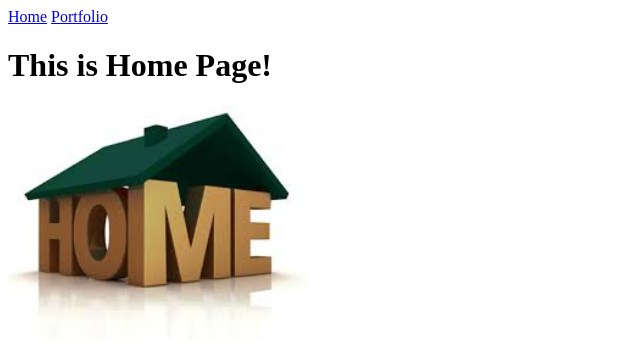
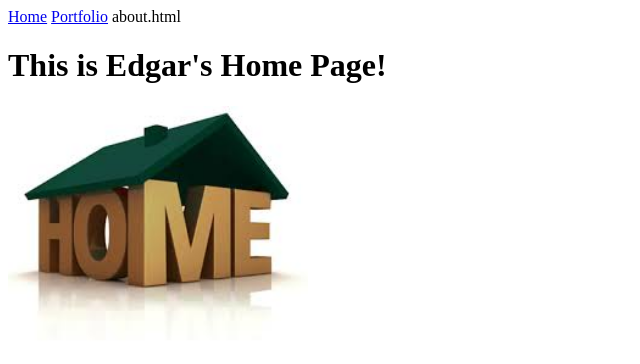
Before and after one commit to Emartinez754/Emartinez754.github.io, a plain HTML site: page my-website/index.html in a window 1280 px wide. Shown: the whole page, without its empty margins (0-640 px from the left). Drawn offline with Linux system fonts and the light colour scheme.

Commit message:
Added about

```diff
--- a/my-website/index.html
+++ b/my-website/index.html
@@ -7,7 +7,8 @@
   <body>
     <a href="index.html">Home</a>
     <a href="portfolio.html">Portfolio</a>
-    <h1>This is Home Page!</h1>
+    <a>about.html</a>
+    <h1>This is Edgar's Home Page!</h1>
     <img src="images/home.jpg" height="250">
   </body>
 </html>
```
